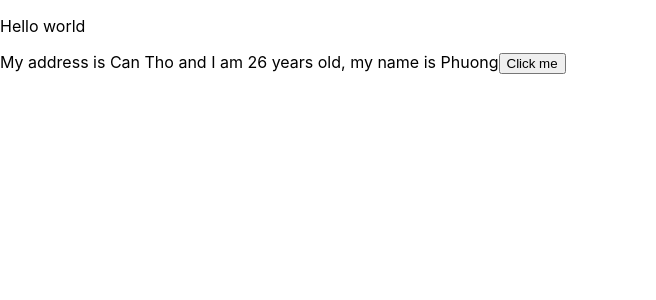
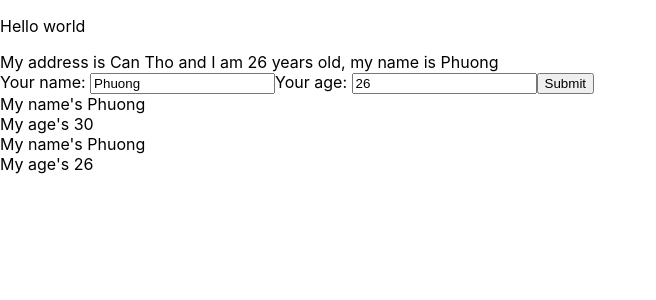
Before and after one commit to phuongpd4/projectreactis_study, a React (Create React App) app: page / in a window 1280 px wide. Shown: the top 300 px of the page, without its empty margins (0-656 px from the left). Built offline with nearby package versions, Linux system fonts and the light colour scheme.

Commit message:
30/11/2025

```diff
--- /dev/null
+++ b/src/components/DisplayInfor.js
@@ -0,0 +1,18 @@
+import React from "react";
+
+class DisplayInfor extends React.Component {
+
+    render() {
+        console.log(this.props)
+        const { name, age } = this.props;
+        return (
+            <div>
+                <div>My name's {name}</div>
+                <div>My age's {age}</div>
+            </div>
+        );
+    }
+
+}
+
+export default DisplayInfor;
--- a/src/components/MyComponents.js
+++ b/src/components/MyComponents.js
@@ -1,27 +1,18 @@
 import React from "react";
+import UserInfor from "./UserInfor";
+import DisplayInfor from "./DisplayInfor";
 class MyComponents extends React.Component {
 
-    state = {
-        name: "Phuong",
-        age: 26,
-        address: "Can Tho"
-    };
-    handleClick(event) {
-        console.log(">> Click my button ");
-        console.log("My name is ", this.state.name);
-        this.setState({
-            name: "Tuyen"
-        });
-    }
     /// JSX
     render() {
 
+        const myInfor = ["a", "b", "c"];
         return (
             <div>
-                My address is {this.state.address} and I am {this.state.age} years old, my name is {this.state.name}
-                <button onClick={(event) => { this.handleClick(event) }} >Click me</button>
+                <UserInfor />
+                <DisplayInfor name="Phuong" age="30" />
+                <DisplayInfor name="Phuong" age={26} myInfor={myInfor} />
             </div>
-
         );
     }
 }
--- /dev/null
+++ b/src/components/UserInfor.js
@@ -0,0 +1,45 @@
+import React from 'react';
+class UserInfor extends React.Component {
+
+    state = {
+        name: "Phuong",
+        age: 26,
+        address: "Can Tho"
+    };
+
+    handleOnChangeInput = (event) => {
+        this.setState({
+            name: event.target.value
+        })
+    }
+    handleOnChangeAge = (event) => {
+        this.setState({
+            age: event.target.value
+        })
+    }
+    handleOnSubmit = (event) => {
+        event.preventDefault();
+        console.log(this.state);
+    }
+    render() {
+
+        return (
+            <div>
+                My address is {this.state.address} and I am {this.state.age} years old, my name is {this.state.name}
+                <form onSubmit={(event) => this.handleOnSubmit(event)}>
+                    <label>Your name: </label>
+                    <input type="text"
+                        value={this.state.name}
+                        onChange={(event) => this.handleOnChangeInput(event)} />
+                    <label>Your age: </label>
+                    <input type="text"
+                        value={this.state.age}
+                        onChange={(event) => this.handleOnChangeAge(event)} />
+                    <button>Submit</button>
+                </form>
+            </div>
+        );
+    }
+}
+
+export default UserInfor;
```
